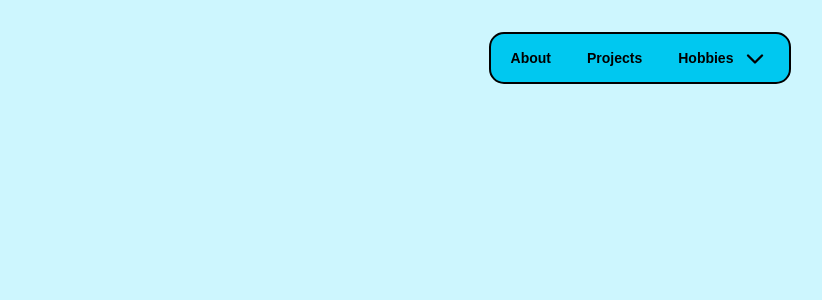
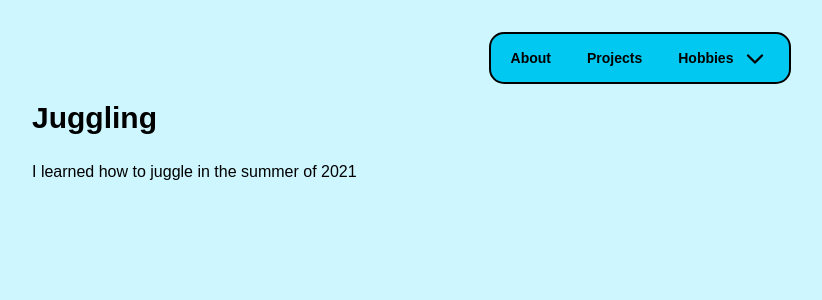
Before and after one commit to blobinaticuber/rowanfortier-website, a React (Vite) app in the folder my-react-app/: page /juggling in a window 1280 px wide. Shown: the top 300 px of the page, without its empty margins (0-822 px from the left). Built offline with nearby package versions, Linux system fonts and the light colour scheme.

Commit message:
create juggling page

```diff
--- a/my-react-app/src/App.jsx
+++ b/my-react-app/src/App.jsx
@@ -4,6 +4,7 @@ import { BrowserRouter as Router, Routes, Route, Link } from 'react-router-dom';
 import { Home } from './pages/Home'
 import { Projects } from './pages/Projects'
 import { Cubing } from './pages/Cubing'
+import { Juggling } from './pages/Juggling'
 import { Header } from './components/header'
 
 function App() {
@@ -15,6 +16,7 @@ function App() {
         <Route path="/" element={<Home />} />
         <Route path="/projects" element={<Projects/>} />
         <Route path="/cubing" element={<Cubing/>} />
+        <Route path="/juggling" element={<Juggling/>} />
       </Routes>
     </Router>
   )
--- a/my-react-app/src/components/header.jsx
+++ b/my-react-app/src/components/header.jsx
@@ -33,11 +33,11 @@ export function Header() {
                                 <NavigationMenuLink asChild className={`${navigationMenuTriggerStyle()} ${location.pathname === "/projects" ? "bg-accent" : ""}`}>
                                     <NavLink to="/projects">YouTube</NavLink>
                                 </NavigationMenuLink>
-                                <NavigationMenuLink asChild className={`${navigationMenuTriggerStyle()} ${location.pathname === "/projects" ? "bg-accent" : ""}`}>
-                                    <NavLink to="/projects">Juggling</NavLink>
+                                <NavigationMenuLink asChild className={`${navigationMenuTriggerStyle()} ${location.pathname === "/juggling" ? "bg-accent" : ""}`}>
+                                    <NavLink to="/juggling">Juggling</NavLink>
                                 </NavigationMenuLink>
                                 <NavigationMenuLink asChild className={`${navigationMenuTriggerStyle()} ${location.pathname === "/projects" ? "bg-accent" : ""}`}>
-                                    <NavLink to="/projects">Fitnesse</NavLink>
+                                    <NavLink to="/projects">Fitness</NavLink>
                                 </NavigationMenuLink>
                             </div>
                         </NavigationMenuContent>
--- /dev/null
+++ b/my-react-app/src/pages/Juggling.tsx
@@ -0,0 +1,10 @@
+
+
+export function Juggling() {
+    return (
+        <>
+            <h1 className="text-3xl pb-6">Juggling</h1>
+            <p>I learned how to juggle in the summer of 2021</p>
+        </>
+    )
+}
```
